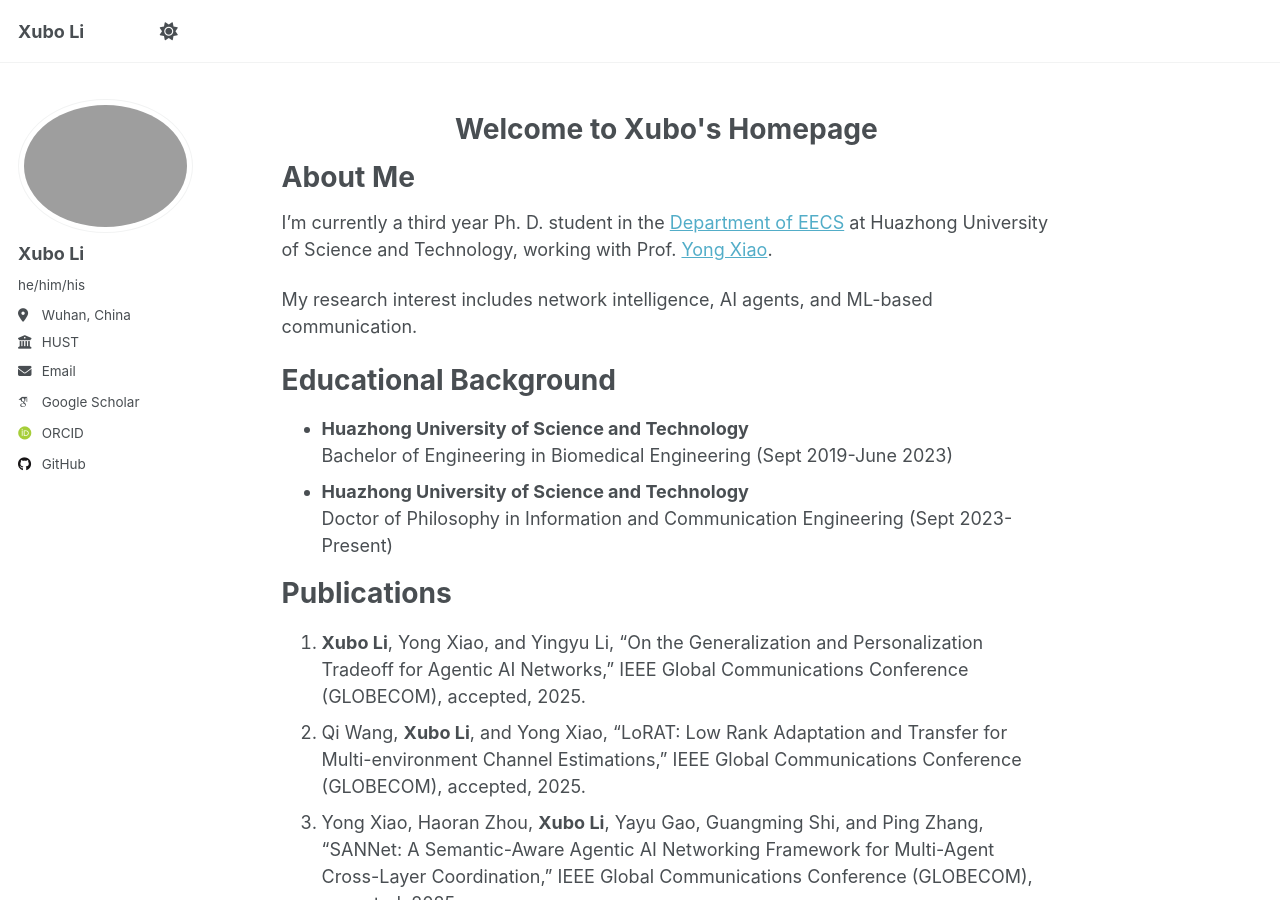
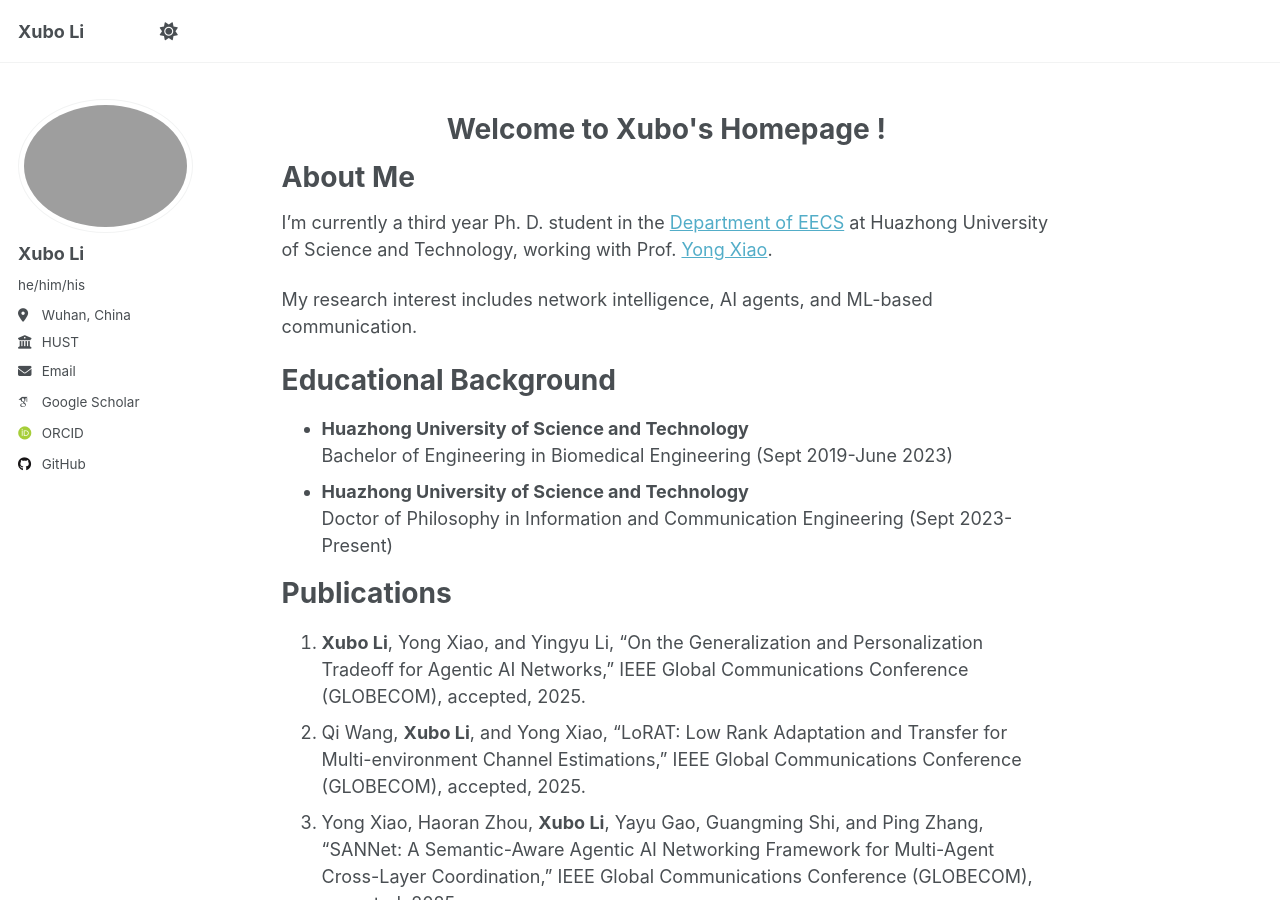
Before and after one commit to XuboLee/xubolee.github.io, a Jekyll site: the page built from _pages/about.md, in a window 1280 px wide and 900 px high. Built offline with Jekyll 4.4.1, drawn with Linux system fonts in a browser that asks for light colours; some web fonts are replaced; a script that is not in the unit is left out.

```diff
--- a/_pages/about.md
+++ b/_pages/about.md
@@ -8,7 +8,7 @@ redirect_from:
 ---
 
 <div style="text-align: center;">
-  <h1>Welcome to Xubo's Homepage</h1>
+  <h1>Welcome to Xubo's Homepage !</h1>
 </div>
 
 About Me
```
